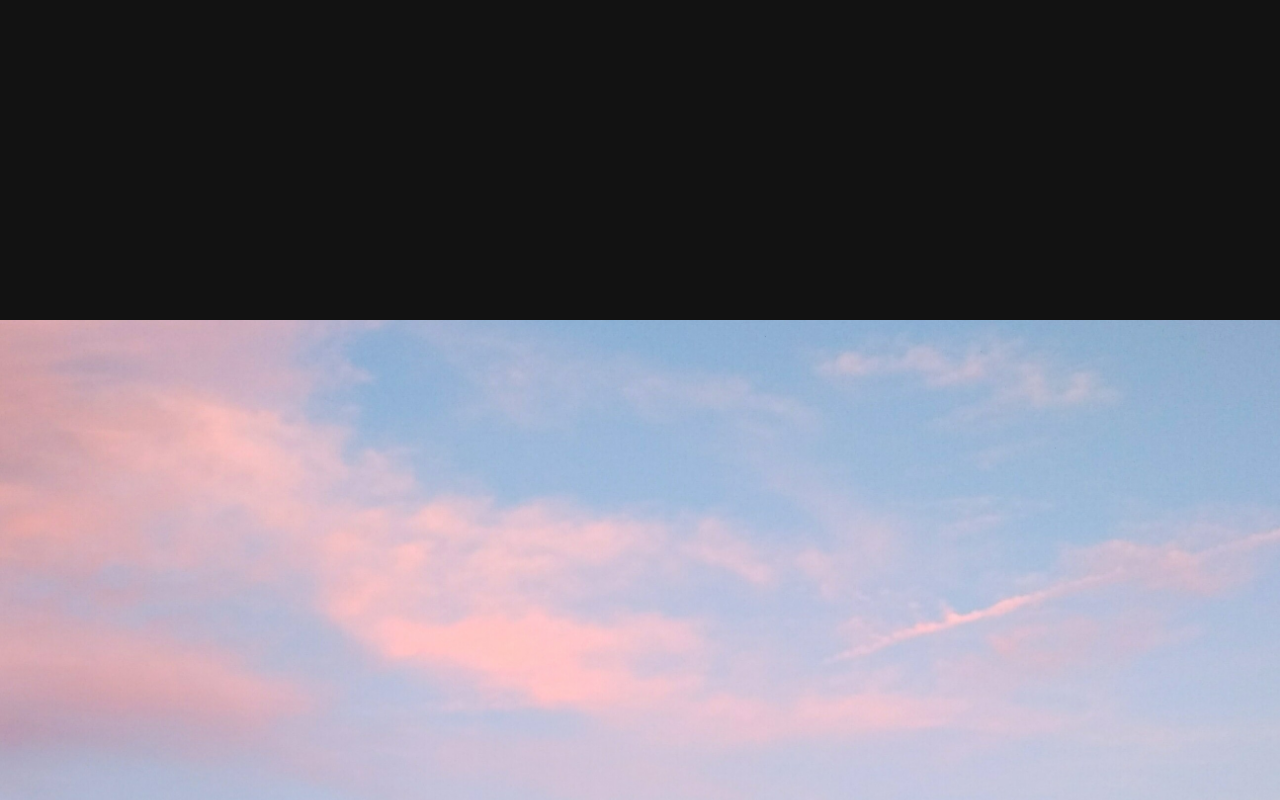
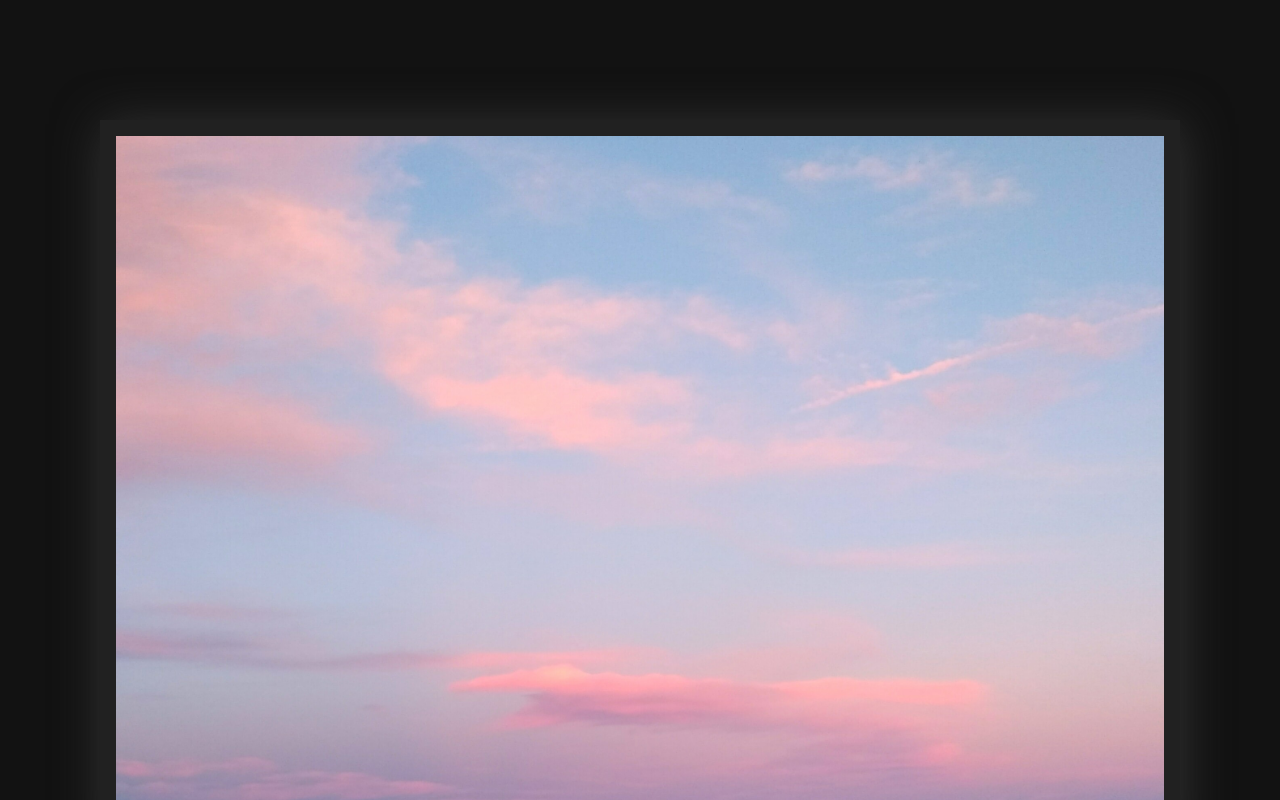
Before and after one commit to dalgudot/share-design, a Next.js app: page /twenties-gallary in a window 1280 px wide. Shown: the part 3880-4680 px from the top of the page. Built offline with nearby package versions, Linux system fonts and the light colour scheme.

Commit message:
img media-query

```diff
--- /dev/null
+++ b/src/components/img-component/artwork-twenties.jsx
@@ -0,0 +1,33 @@
+import styled from "styled-components";
+
+const ArtworkTwenteis = ({ src }) => {
+  return (
+    <Container>
+      <Artwork src={src} />
+    </Container>
+  );
+};
+
+export default ArtworkTwenteis;
+
+const Container = styled.section`
+  display: flex;
+  justify-content: center;
+  align-items: center;
+`;
+
+const Artwork = styled.img`
+  pointer-events: none;
+
+  @media all and (min-width: 320px) and (max-width: 767px) {
+    width: 100vw;
+    height: 66.6667vw;
+  }
+
+  @media all and (min-width: 768px) {
+    width: 135vh;
+    height: 90vh;
+    border: 16px solid #212121;
+    filter: drop-shadow(2px 4px 24px #333333);
+  }
+`;
--- a/src/pages/twenties-gallary.js
+++ b/src/pages/twenties-gallary.js
@@ -5,9 +5,8 @@ import { k } from "../components/lang/twenties-gallary/ko-twenties";
 import { e } from "../components/lang/twenties-gallary/en-twenties";
 import { useSelector } from "react-redux";
 import TwentiesText from "../components/text-component/twenties-text";
-import styled from "styled-components";
-import ParallaxImage from "../components/parallax-image";
 import TwentiesParallaxText from "../components/text-component/twenties-parallax-text";
+import ArtworkTwenties from "../components/img-component/artwork-twenties";
 
 const TwentiesGallary = () => {
   const lang = useSelector((state) => state.language);
@@ -36,7 +35,7 @@ const TwentiesGallary = () => {
         textTwo={`${lang}` === "ko" ? k.different : e.different}
       />
 
-      <ParallaxImage img="/images/a.jpg" />
+      <ArtworkTwenties src="/images/a.jpg" />
 
       <TwentiesParallaxText
         textOne={`${lang}` === "ko" ? k.likeThis : e.likeThis}
@@ -48,7 +47,7 @@ const TwentiesGallary = () => {
         textTwo={`${lang}` === "ko" ? k.whatIf : e.whatIf}
       />
 
-      <ParallaxImage img="/images/a.jpg" />
+      <ArtworkTwenties src="/images/a.jpg" />
 
       <TwentiesParallaxText
         textOne={`${lang}` === "ko" ? k.whatwill : e.whatwill}
@@ -59,14 +58,14 @@ const TwentiesGallary = () => {
         textOne={`${lang}` === "ko" ? k.anxious : e.anxious}
       />
 
-      <ParallaxImage img="/images/a.jpg" />
+      <ArtworkTwenties src="/images/a.jpg" />
 
       <TwentiesParallaxText
         textOne={`${lang}` === "ko" ? k.nothing : e.nothing}
         textTwo={`${lang}` === "ko" ? k.decide : e.decide}
       />
 
-      <ParallaxImage img="/images/a.jpg" />
+      <ArtworkTwenties src="/images/a.jpg" />
 
       <TwentiesParallaxText
         textOne={`${lang}` === "ko" ? k.choice : e.choice}
@@ -85,7 +84,7 @@ const TwentiesGallary = () => {
 
       <TwentiesParallaxText textOne={`${lang}` === "ko" ? k.lost : e.lost} />
 
-      <ParallaxImage img="/images/a.jpg" />
+      <ArtworkTwenties src="/images/a.jpg" />
 
       <TwentiesParallaxText textOne={`${lang}` === "ko" ? k.me : e.me} />
 
@@ -101,7 +100,7 @@ const TwentiesGallary = () => {
         textTwo={`${lang}` === "ko" ? k.now : e.now}
       />
 
-      <ParallaxImage img="/images/a.jpg" />
+      <ArtworkTwenties src="/images/a.jpg" />
 
       <TwentiesParallaxText
         textOne={`${lang}` === "ko" ? k.maybe : e.maybe}
@@ -136,7 +135,7 @@ const TwentiesGallary = () => {
         textTwo={`${lang}` === "ko" ? k.beOkay : e.beOkay}
       />
 
-      <ParallaxImage img="/images/a.jpg" />
+      <ArtworkTwenties src="/images/a.jpg" />
 
       <TwentiesParallaxText
         textOne={`${lang}` === "ko" ? k.beautiful : e.beautiful}
@@ -154,7 +153,7 @@ const TwentiesGallary = () => {
         textOne={`${lang}` === "ko" ? k.notToBeSorry : e.notToBeSorry}
       />
 
-      <ParallaxImage img="/images/a.jpg" />
+      <ArtworkTwenties src="/images/a.jpg" />
 
       <TwentiesParallaxText
         textOne={`${lang}` === "ko" ? k.whatIsThat : e.whatIsThat}
@@ -166,7 +165,7 @@ const TwentiesGallary = () => {
         textTwo={`${lang}` === "ko" ? k.letItBe : e.letItBe}
       />
 
-      <ParallaxImage img="/images/a.jpg" />
+      <ArtworkTwenties src="/images/a.jpg" />
 
       <TwentiesParallaxText
         textOne={`${lang}` === "ko" ? k.twentiesYou : e.twentiesYou}
```
